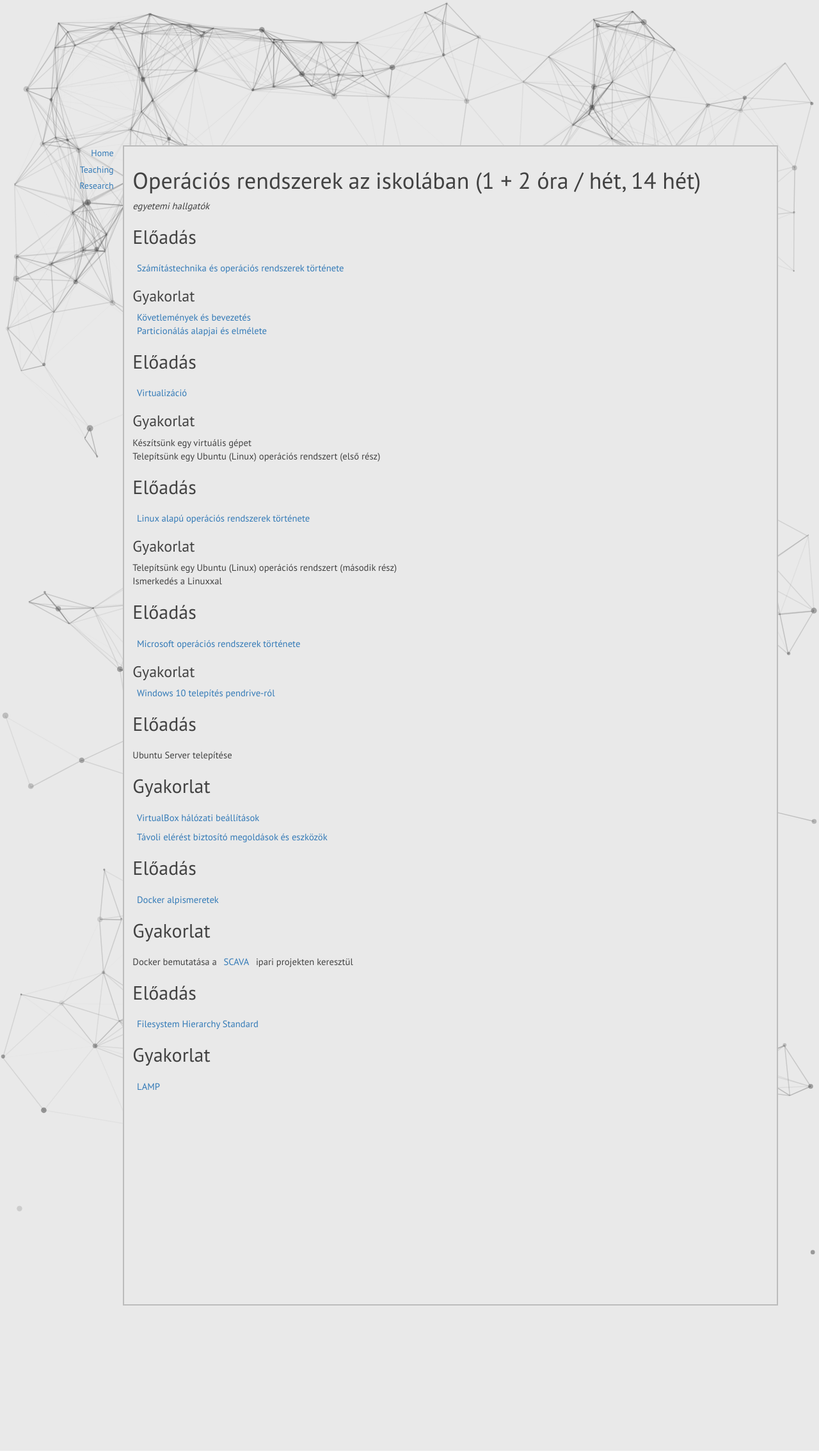
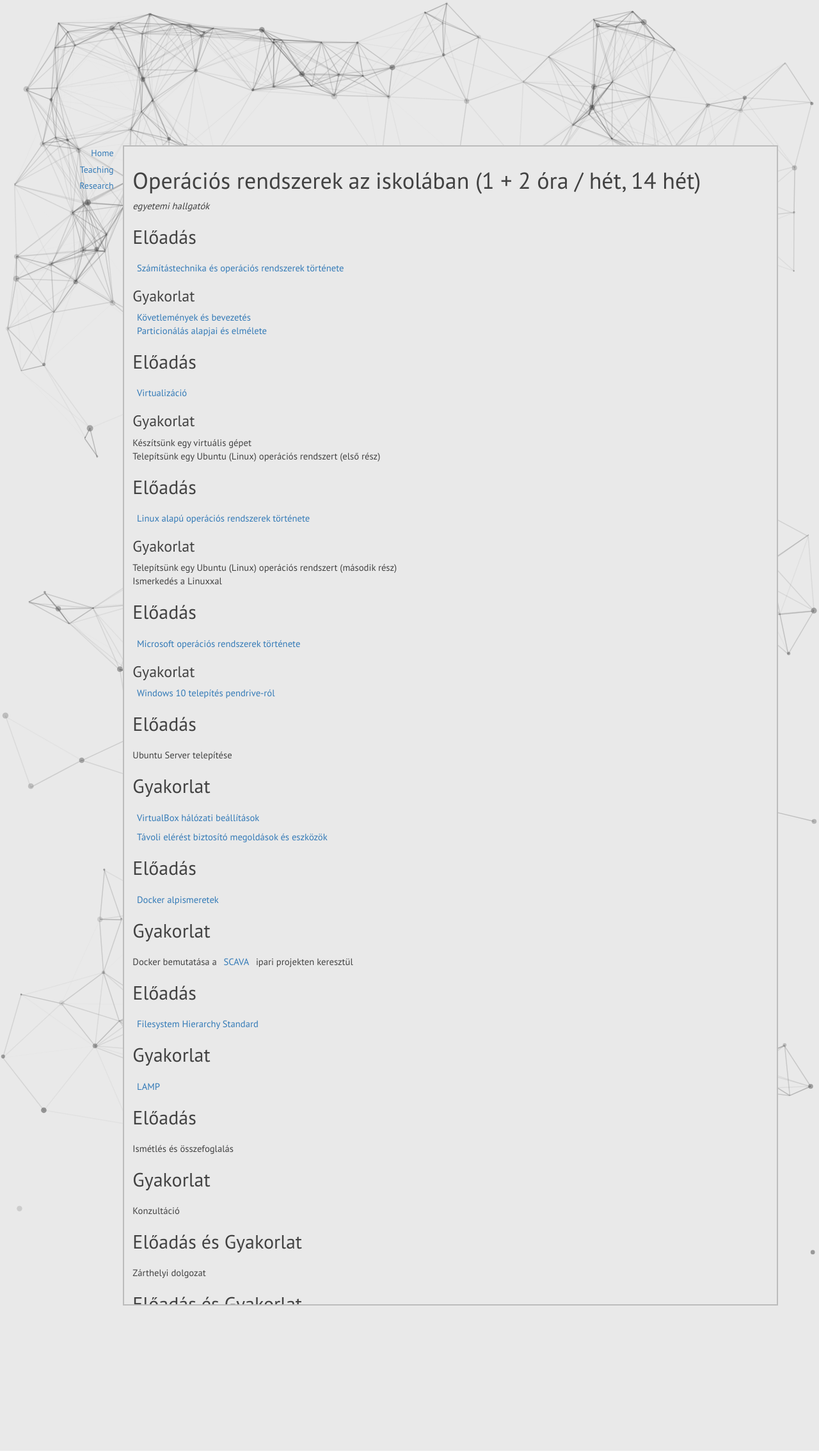
Before and after one commit to geryxyz/geryxyz, a Jekyll site: the page built from content/os-in-school/index.html, in a window 1280 px wide. Shown: the whole page at 64% size. Built offline with Jekyll 4.4.1, drawn with Linux system fonts in a browser that asks for light colours; nearby versions of some CDN libraries; library files that are not in the unit come from our copies.

Commit message:
Update and rename university.html to index.html

```diff
--- a/content/os-in-school/university.html
+++ b/content/os-in-school/index.html
@@ -45,13 +45,23 @@
 <h2>Gyakorlat</h2>
 <p><a href="lamp.html">LAMP</a></p>
 
-<!--
-<h2>Speciális operációs rendszerek (45 min)</h2>
-<p class="overview"></p>
+<h2>Előadás</h2>
+<p>Ismétlés és összefoglalás</p>
+<h2>Gyakorlat</h2>
+<p>Konzultáció</p>
+
+<h2>Előadás és Gyakorlat</h2>
+<p>Zárthelyi dolgozat</p>
+
+<h2>Előadás és Gyakorlat</h2>
+<p>Projekt bemutatás</p>
+
+<h2>Előadás</h2>
+<p>Speciális operációs rendszerek
 <ul>
 	<li>Android</li>
 	<li>Rasberry PI</li>
 	<li>Arduino</li>
 	<li>NodeMCU</li>
 </ul>
-<h3>Gyakorlat: Konzultáció és Microvezérlők</h3>-->
+</p>
```
